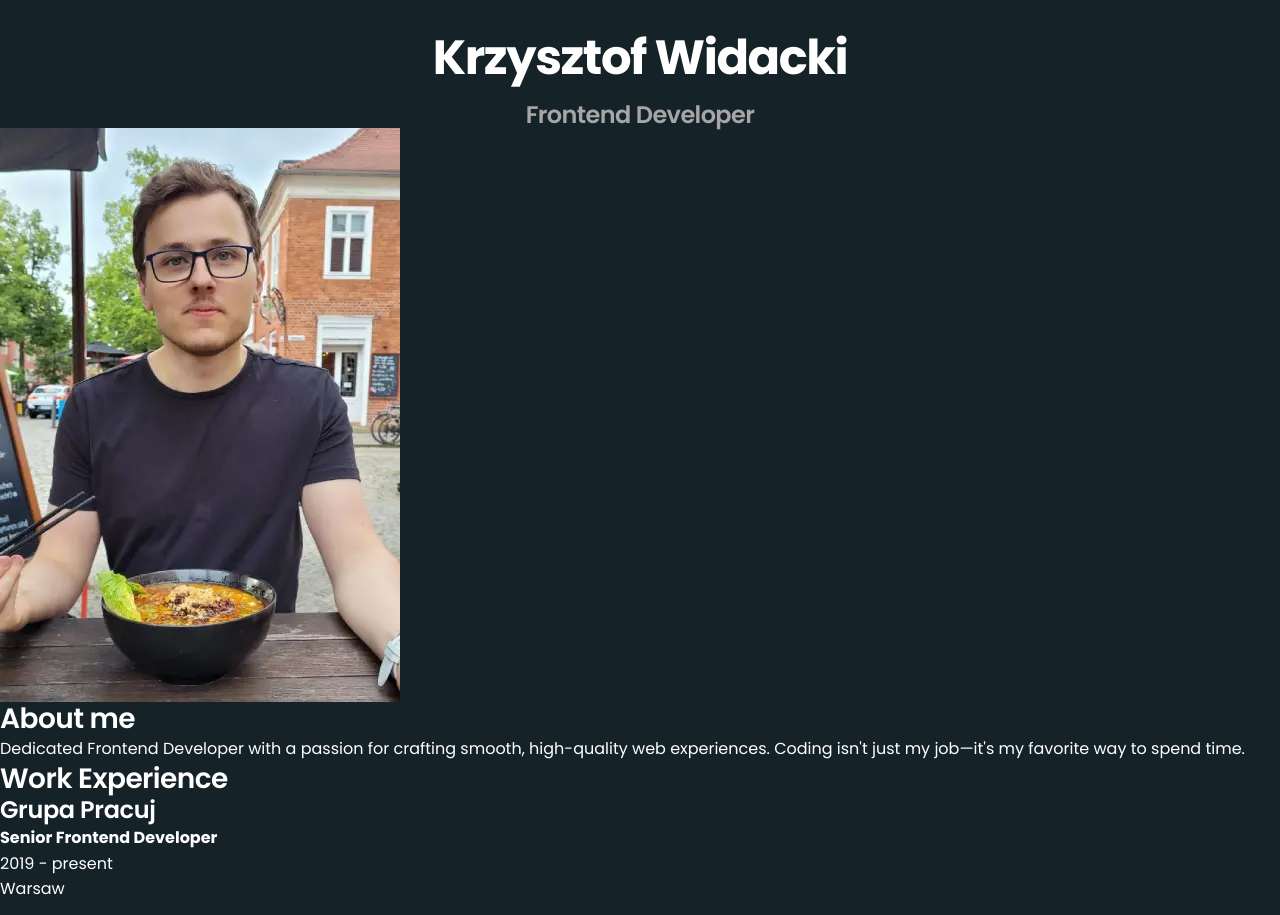
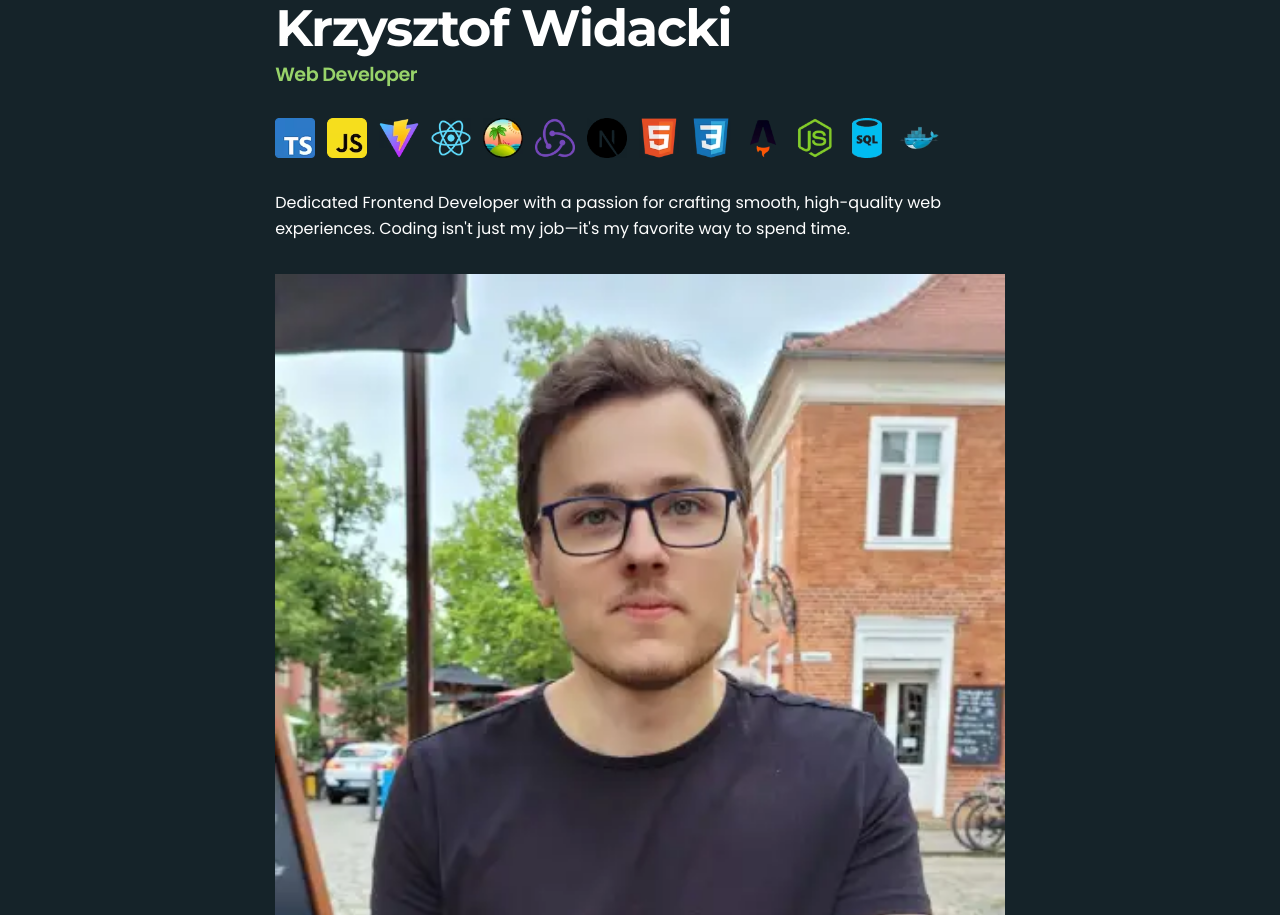
Before and after one commit to Angael/krzysztof-widacki, an Astro site: page / in a window 1280 px wide. Shown: the top 915 px of the page. Built offline with nearby package versions, Linux system fonts and the light colour scheme; Astro itself is replaced by a stand-in of ours.

```diff
--- a/src/components/Layout.astro
+++ b/src/components/Layout.astro
@@ -25,6 +25,10 @@ const { title = "Krzysztof Widacki" } = Astro.props;
     <link rel="preconnect" href="https://fonts.googleapis.com" />
     <link rel="preconnect" href="https://fonts.gstatic.com" crossorigin />
     <link
+      href="https://fonts.googleapis.com/css2?family=Montserrat:ital,wght@0,100..900;1,100..900&display=swap"
+      rel="stylesheet"
+    />
+    <link
       href="https://fonts.googleapis.com/css2?family=Poppins:wght@400;600;700&display=swap"
       rel="stylesheet"
     />
@@ -34,8 +38,26 @@ const { title = "Krzysztof Widacki" } = Astro.props;
   </>
 
   <body>
-    <main class="stack gap-32">
+    <main>
       <slot />
     </main>
   </body>
 </html>
+
+<style>
+  main {
+    display: flex;
+    flex-flow: column;
+    gap: 32px;
+
+    max-width: 21cm; /* A4 width */
+    margin: 0 auto;
+    padding: 0 2rem;
+  }
+
+  @media screen and (max-width: 768px) {
+    main {
+      padding: 0 1rem;
+    }
+  }
+</style>
--- /dev/null
+++ b/src/components/icons-stack/IconsStack.astro
@@ -0,0 +1,43 @@
+---
+const icons = [
+  "ts.avif",
+  "js.avif",
+  "vite.avif",
+  "react.avif",
+  "tanstack.avif",
+  "redux.avif",
+  "next.avif",
+  "html.avif",
+  "css.avif",
+  "astro.avif",
+  "node.avif",
+  "sql.avif",
+  "docker.avif"
+];
+---
+
+<div class="icons-stack">
+  {
+    icons.map((icon) => (
+      <img
+        src={`/icons-stack/${icon}`}
+        alt={icon.split(".")[0]}
+        title={icon.split(".")[0]}
+        width="40"
+        height="40"
+      />
+    ))
+  }
+</div>
+
+<style>
+  .icons-stack {
+    display: flex;
+    flex-wrap: wrap;
+    gap: 12px;
+  }
+
+  img {
+    object-fit: contain;
+  }
+</style>
--- a/src/css/global.css
+++ b/src/css/global.css
@@ -29,6 +29,7 @@ body {
   display: flex;
   flex-direction: column;
   min-height: 100vh;
+  font-size: 1rem;
 }
 
 *,
@@ -119,3 +120,6 @@ h6 {
   line-height: 1.4;
   letter-spacing: 0;
 }
+
+.container {
+}
--- a/src/pages/index.astro
+++ b/src/pages/index.astro
@@ -1,19 +1,23 @@
 ---
 import Layout from "../components/Layout.astro";
+import IconsStack from "../components/icons-stack/IconsStack.astro";
 ---
 
 <Layout>
-  <h1>Krzysztof Widacki</h1>
-  <h2>Frontend Developer</h2>
+  <div class="title">
+    <h1>Krzysztof Widacki</h1>
+    <h2>Web Developer</h2>
+  </div>
 
-  <img src="/me.webp" alt="Krzysztof Widacki" />
+  <IconsStack />
 
-  <h3>About me</h3>
   <p>
     Dedicated Frontend Developer with a passion for crafting smooth,
     high-quality web experiences. Coding isn't just my job—it's my favorite way
     to spend time.
   </p>
+
+  <img src="/me.webp" alt="Krzysztof Widacki" />
 
   <h3>Work Experience</h3>
 
@@ -128,7 +132,8 @@ import Layout from "../components/Layout.astro";
   <ul>
     <li>
       Email: <a href="mailto:krzysztofwidacki@gmail.com"
-        >krzysztofwidacki@gmail.com</a>
+        >krzysztofwidacki@gmail.com</a
+      >
     </li>
     <li>
       Website: <a href="https://krzysztof.widacki.me">krzysztof.widacki.me</a>
@@ -139,16 +144,44 @@ import Layout from "../components/Layout.astro";
 </Layout>
 
 <style>
+  .title {
+    display: flex;
+    flex-direction: column;
+    align-items: flex-start;
+    gap: 8px;
+  }
+
   h1 {
-    font-size: 3rem;
-    text-align: center;
-    margin-top: 2rem;
+    font-size: 3.2rem;
+    font-weight: 700;
+    font-family: "Montserrat", sans-serif;
   }
 
   h2 {
-    font-size: 1.5rem;
-    text-align: center;
-    margin-top: 1rem;
-    color: var(--c-text-secondary);
+    font-size: 1.2rem; /* 12px */
+    color: var(--c-primary);
+  }
+
+  article {
+    padding: 1.5rem;
+  }
+
+  article h4 {
+    margin-top: 0;
+    margin-bottom: 0.5rem;
+    font-size: 1.25rem;
+  }
+
+  article p {
+    margin: 0.5rem 0;
+  }
+
+  article ul {
+    margin: 1rem 0;
+    padding-left: 1.5rem;
+  }
+
+  article li {
+    margin-bottom: 0.5rem;
   }
 </style>
```
Also changed, not shown: public/icons-stack/astro.avif (added), public/icons-stack/css.avif (added), public/icons-stack/docker.avif (added), public/icons-stack/html.avif (added), public/icons-stack/js.avif (added), public/icons-stack/next.avif (added), public/icons-stack/node.avif (added), public/icons-stack/react.avif (added), public/icons-stack/redux.avif (added), public/icons-stack/sql.avif (added), public/icons-stack/tanstack.avif (added), public/icons-stack/ts.avif (added), public/icons-stack/vite.avif (added).
